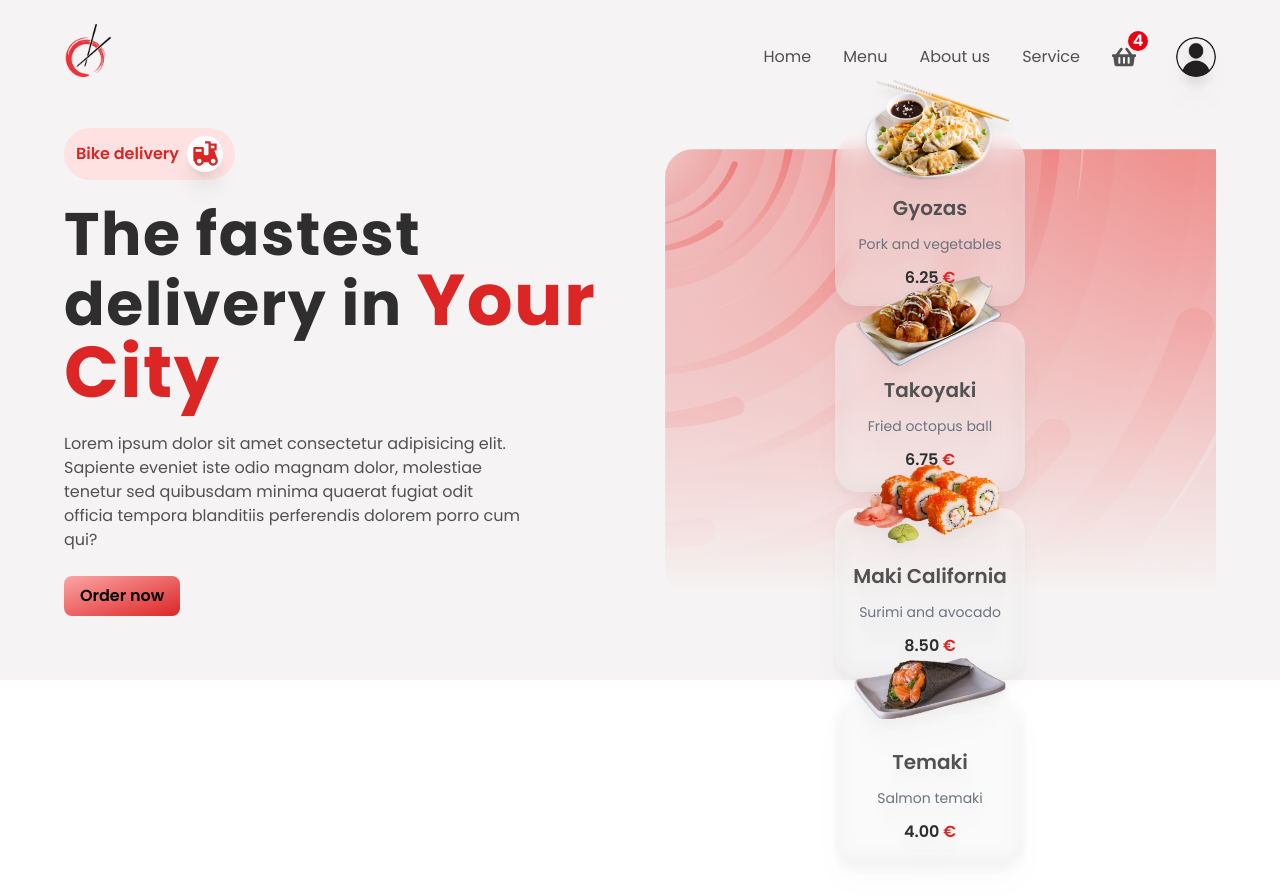
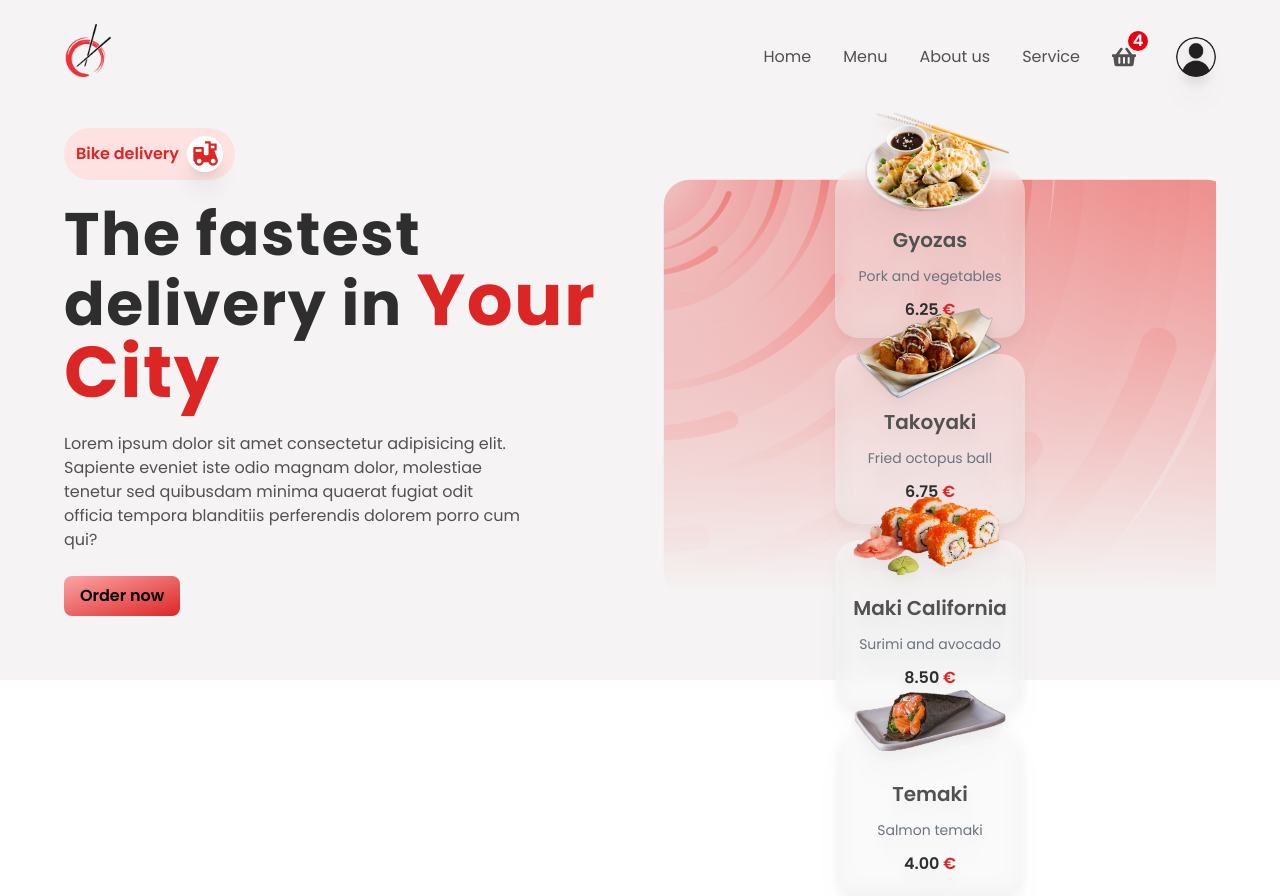
Before and after one commit to victor-aunon/restaurant-app, a React (Create React App) app: page / in a window 1280 px wide. Before the commit the page ends 864 px from the top, so only its background shows below. Built offline with nearby package versions, Linux system fonts and the light colour scheme; no server answers; a web font is replaced by a local one.

Commit message:
Fixing header and product cards overlap

```diff
--- a/src/components/Header.jsx
+++ b/src/components/Header.jsx
@@ -9,7 +9,7 @@ import UserButton from "./navbar/UserButton";
 const Header = () => {
 
   return (
-    <header className="fixed w-full p-3 px-4 md:p-6 lg:px-16 md:px-5 select-none bg-primary">
+    <header className="fixed w-full p-3 px-4 md:p-6 lg:px-16 md:px-5 select-none bg-primary z-10">
       {/* desktop and tablet */}
       <div className="hidden md:flex items-center justify-between">
         <Logo />
--- a/src/components/HomeContainer.jsx
+++ b/src/components/HomeContainer.jsx
@@ -42,13 +42,13 @@ function HomeContainer() {
       </div>
 
       {/* Right side */}
-      <div className="py-2 flex flex-1 items-start relative -mt-[27rem] md:mt-0">
+      <div className="py-2 flex flex-1 items-start relative -mt-[27rem] md:mt-8">
         <SectionSVGBackground />
 
         <div className="w-full h-full absolute top-0 left-0 flex items-center justify-center px-4 xl:px-32 py-4 gap-4 flex-wrap">
           {heroProductsData &&
             heroProductsData.map(pr => (
-              <ProductCard product={pr} />
+              <ProductCard key={pr.id} product={pr} />
             ))}
         </div>
       </div>
--- a/src/components/navbar/UserButton.jsx
+++ b/src/components/navbar/UserButton.jsx
@@ -68,7 +68,10 @@ const UserButton = () => {
           {/* Only show this option if the user is authenticated and is admin */}
           {user && user.email === process.env.REACT_APP_ADMIN_MAIL && (
             <Link to={"/createItem"}>
-              <p className="px-4 py-2 flex items-center  ml-auto gap-3 cursor-pointer hover:bg-slate-200 transition-all duration-100 ease-in-out text-textColor text-base">
+              <p
+                className="px-4 py-2 flex items-center  ml-auto gap-3 cursor-pointer hover:bg-slate-200 transition-all duration-100 ease-in-out text-textColor text-base"
+                onClick={() => setIsMenu(false)}
+              >
                 <MdAdd /> New item{" "}
               </p>
             </Link>
```
